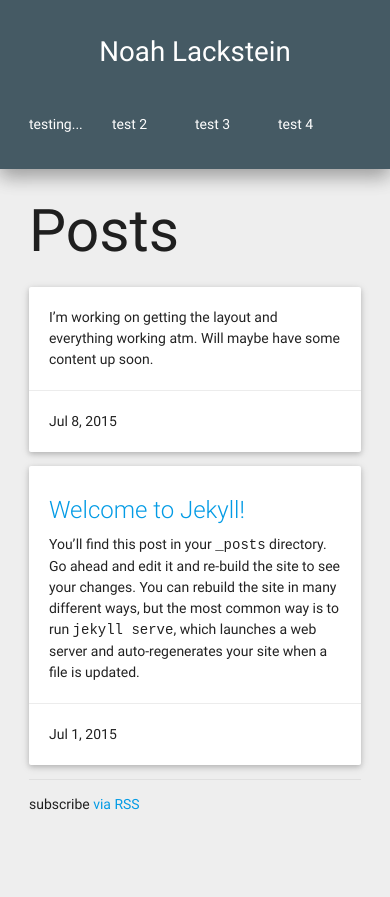
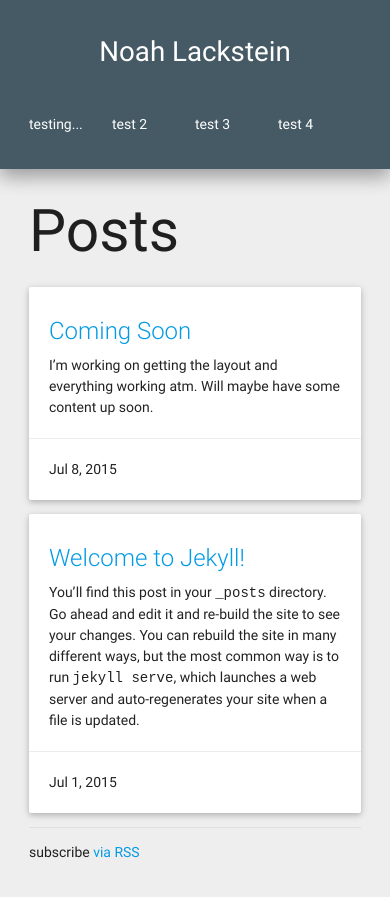
Before and after one commit to lackstein/lackstein.github.io, a Jekyll site: the page built from index.html, in a window 390 px wide. Shown: the top 897 px of the page. Built offline with Jekyll 4.4.1, drawn with Linux system fonts in a browser that asks for light colours; nearby versions of some CDN libraries.

Commit message:
Fix disappearing post titles on mobile / shrinking width

```diff
--- a/css/lackstein.scss
+++ b/css/lackstein.scss
@@ -56,4 +56,10 @@ body {
   }
 }
 
+.list-post-responsive-title {
+  @media only screen and (min-width : 992px) {
+    display: none !important;
+  }
+}
+
 @import "syntax-highlighting";
--- a/index.html
+++ b/index.html
@@ -20,9 +20,11 @@ layout: default
 			<div class="card-content">
 			{% if post.list_image == nil %}
 	      <span class="card-title">
+			{% else %}
+				<span class="card-title list-post-responsive-title">
+			{% endif %}
 	        <a href="{{ post.url | prepend: site.baseurl }}">{{ post.title }}</a>
 	      </span>
-			{% endif %}
 				{{ post.excerpt }}
 			</div>
 			<div class="card-action">
```
